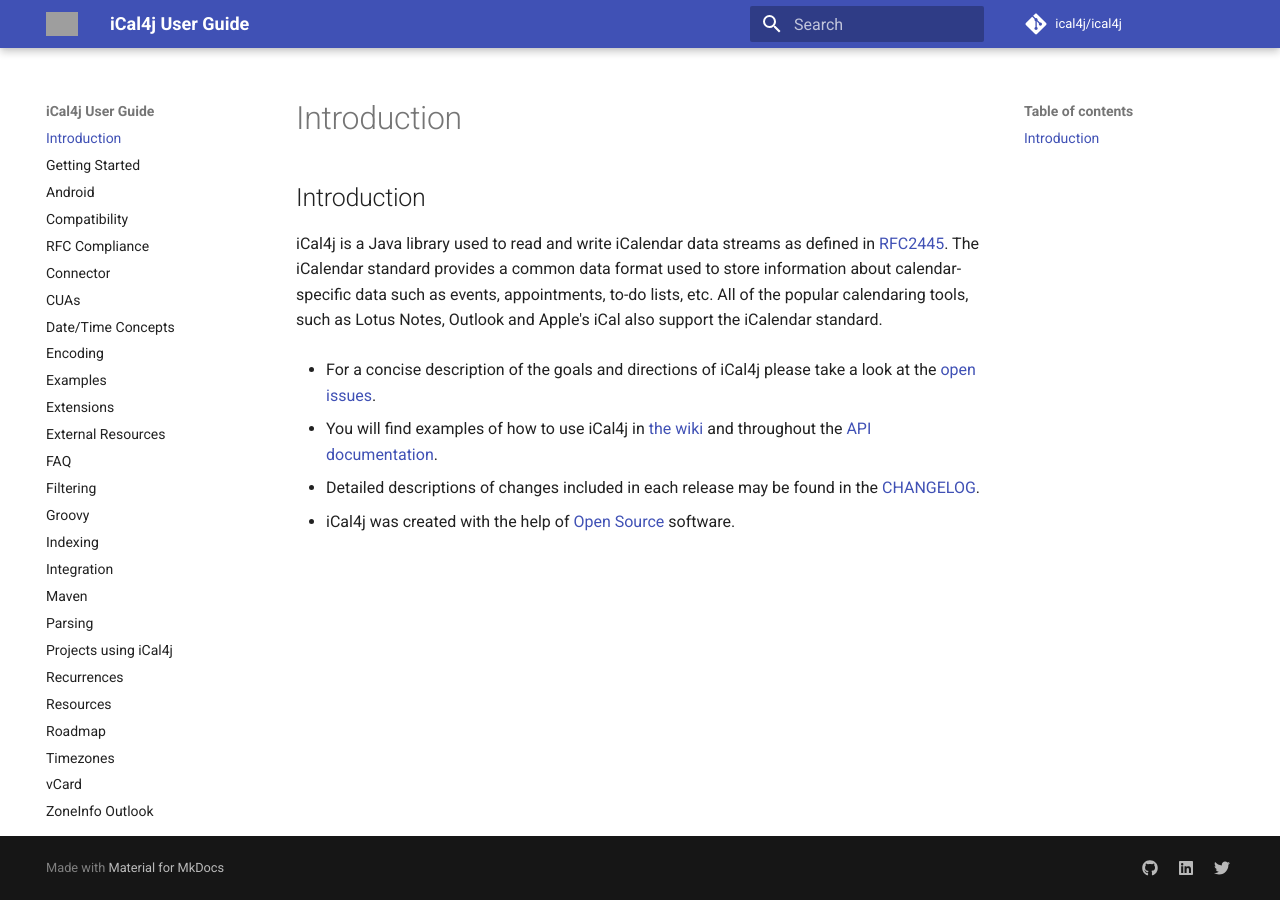
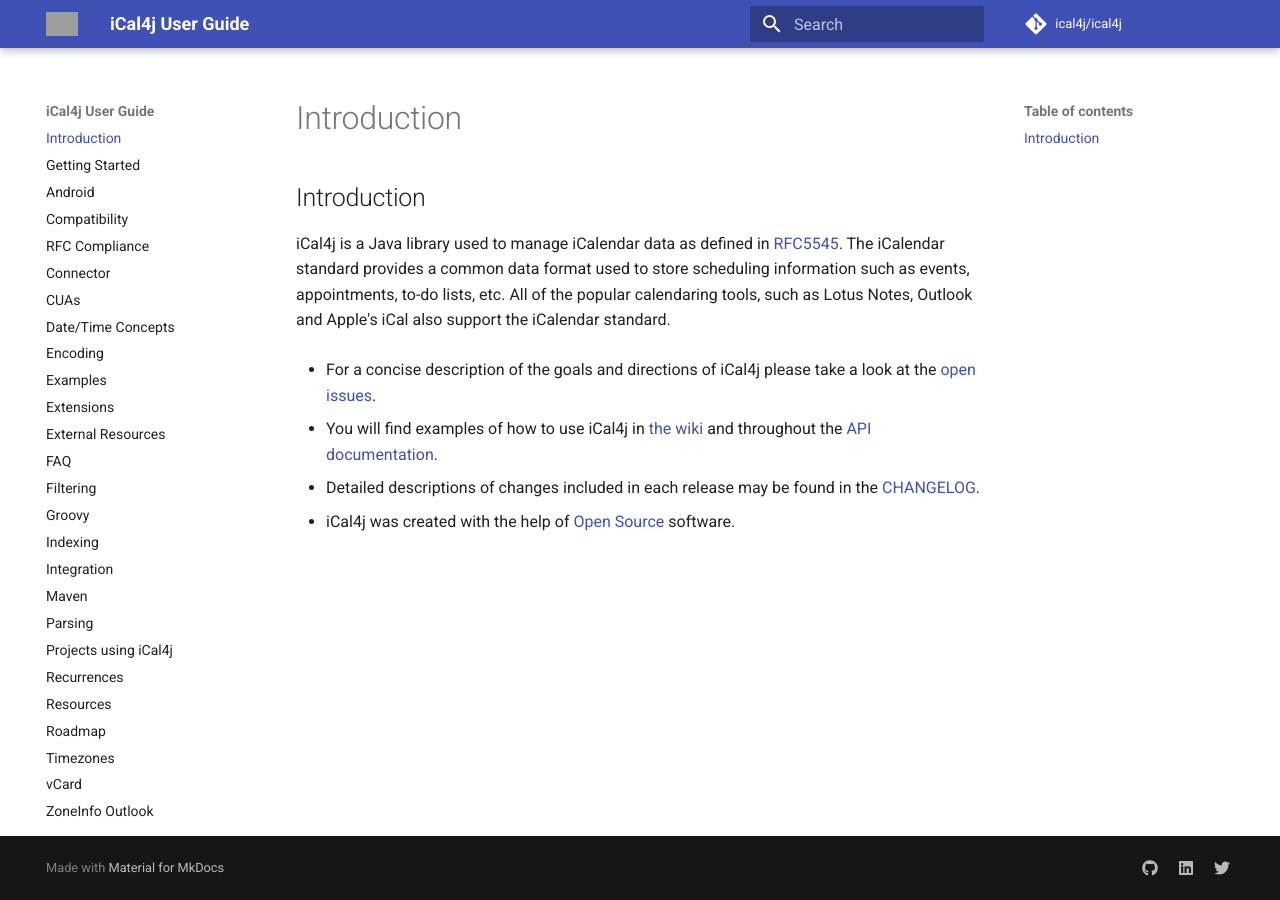
Before and after one commit to ical4j/ical4j-user-guide, an MkDocs documentation site: the page built from docs/index.md, in a window 1280 px wide. Built offline with MkDocs 1.6.1 and Material for MkDocs 9.7.7, drawn with Linux system fonts in a browser that asks for light colours; comment, search, counter and statistics services are not loaded; grey boxes are pictures that could not be loaded.

Commit message:
Formatting

```diff
--- a/docs/index.md
+++ b/docs/index.md
@@ -12,8 +12,8 @@
 
 ## Introduction
 
-iCal4j is a Java library used to read and write iCalendar data streams as defined in [RFC2445]. The iCalendar standard
-provides a common data format used to store information about calendar-specific data such as events, appointments, to-do
+iCal4j is a Java library used to manage iCalendar data as defined in [RFC5545]. The iCalendar standard
+provides a common data format used to store scheduling information such as events, appointments, to-do
 lists, etc. All of the popular calendaring tools, such as Lotus Notes, Outlook and Apple's iCal also support the iCalendar
 standard.
 
--- a/mkdocs.yml
+++ b/mkdocs.yml
@@ -23,7 +23,7 @@
   - Getting Started: getting-started.md
   - Android: android.md
   - Compatibility: compatibility.md
-  - RFC Compliance: compliance.md
+  - RFC Compliance: rfcs.md
   - Connector: connector.md
   - CUAs: cuas.md
   - Date/Time Concepts: datetime.md
```
